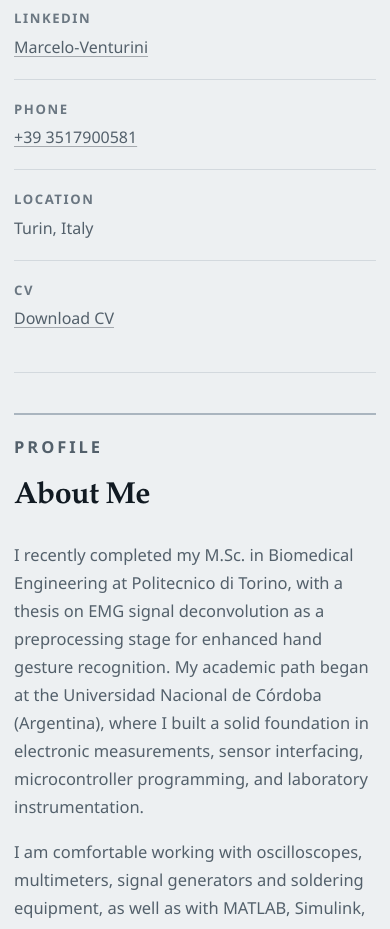
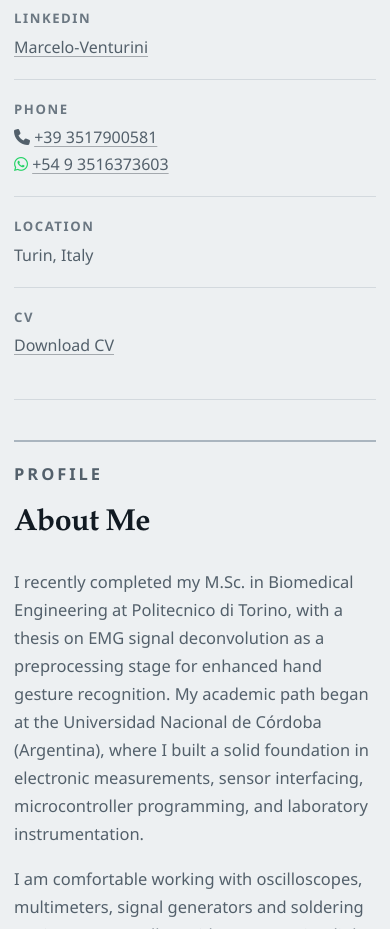
Before and after one commit to marcelo-venturini/marcelo-venturini.github.io, a plain HTML site: page index.html in a window 390 px wide. Shown: the part 1400-2329 px from the top of the page. Drawn offline with Linux system fonts and the light colour scheme.

Commit message:
Updated phone

```diff
--- a/index.html
+++ b/index.html
@@ -6,6 +6,7 @@
   <title>Marcelo Venturini | Portfolio</title>
   <link rel="icon" type="image/svg+xml" href="favicon.svg">
   <link rel="stylesheet" href="style.css">
+  <link rel="stylesheet" href="https://cdnjs.cloudflare.com/ajax/libs/font-awesome/6.4.0/css/all.min.css">
 </head>
 <body class="home-page">
   <div class="site-shell">
@@ -79,7 +80,8 @@
             </div>
             <div>
               <dt>Phone</dt>
-              <dd><a href="tel:+393517900581">+39 3517900581</a></dd>
+              <dd><i class="fas fa-phone"></i> <a href="tel:+393517900581">+39 3517900581</a></dd>
+              <dd><i class="fab fa-whatsapp" style="color: #25D366;"></i> <a href="https://wa.me/5493516373603">+54 9 3516373603</a></dd>
             </div>
             <div>
               <dt>Location</dt>
```
Also changed, not shown: es/index.html (+2 -1 lines), it/index.html (+2 -1 lines).
